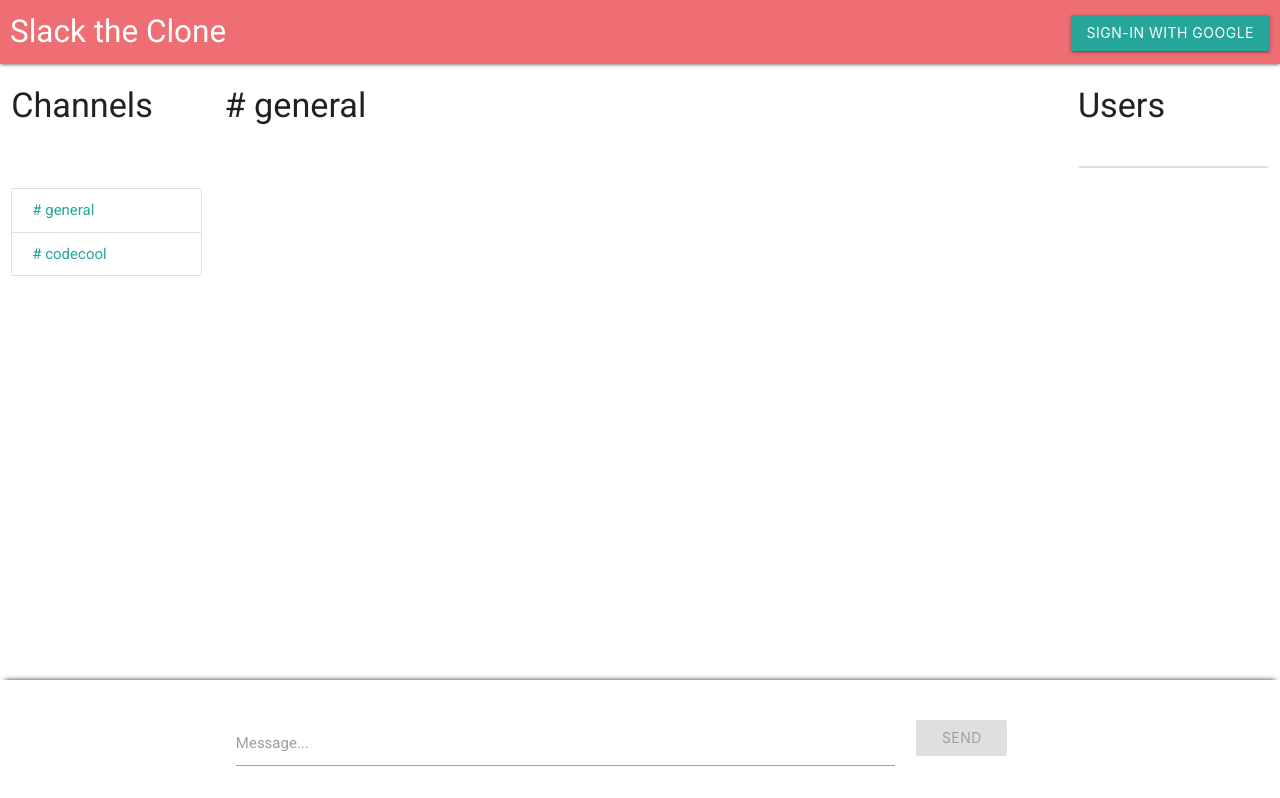
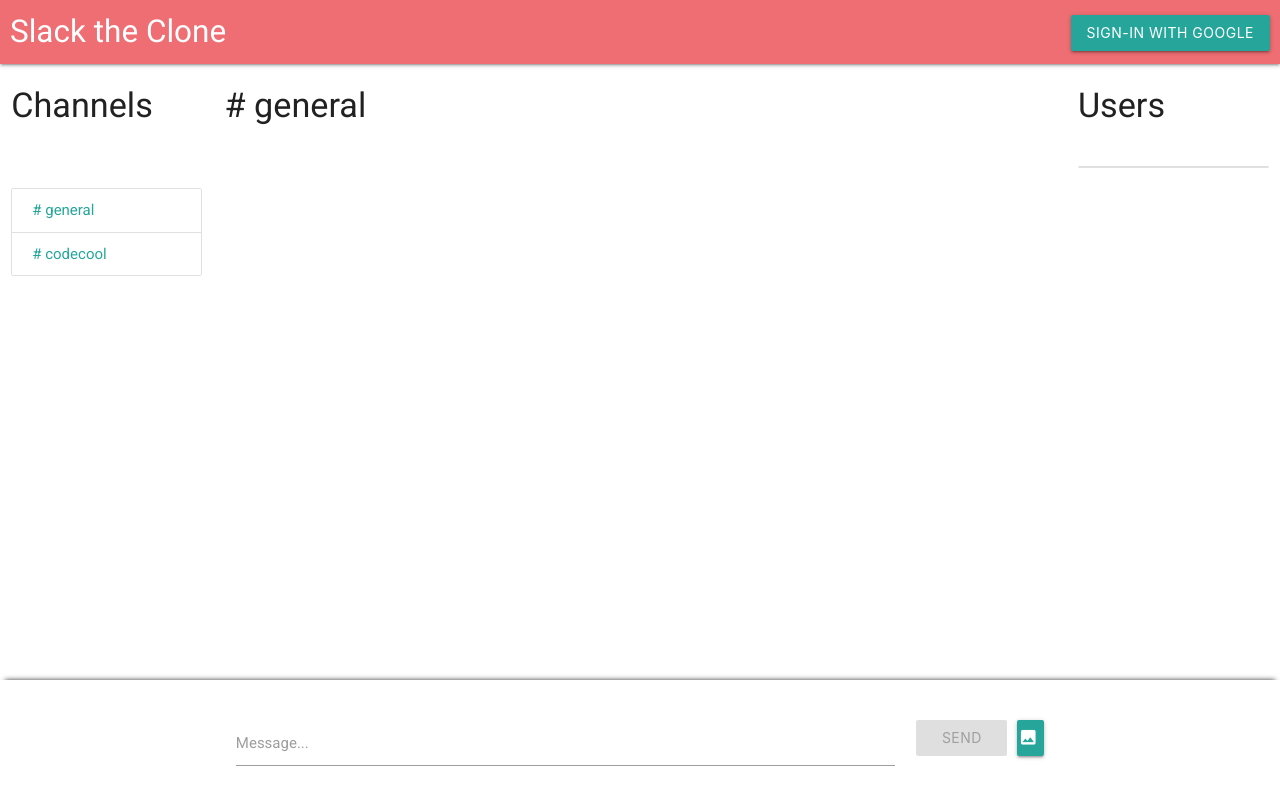
Before and after one commit to Kubset/Slack-demo, a plain HTML site: page web/index.html in a window 1280 px wide. Drawn offline with nearby package versions, Linux system fonts and the light colour scheme; some packages are replaced by stand-ins of ours; no server answers.

Commit message:
Image uploading UI

```diff
--- a/web/index.html
+++ b/web/index.html
@@ -98,7 +98,7 @@
                         <label class="mdl-textfield__label" for="message">Message...</label>
                     </div>-->
                 </form>
-                <form id="image-form" class="hidden" action="#">
+                <form id="image-form" class="" action="#">
                     <input id="mediaCapture" type="file" accept="image/*" capture="camera">
                     <button id="submitImage" title="Upload image" class="waves-light waves-effect btn">
                         <i class="material-icons">image</i>
```
